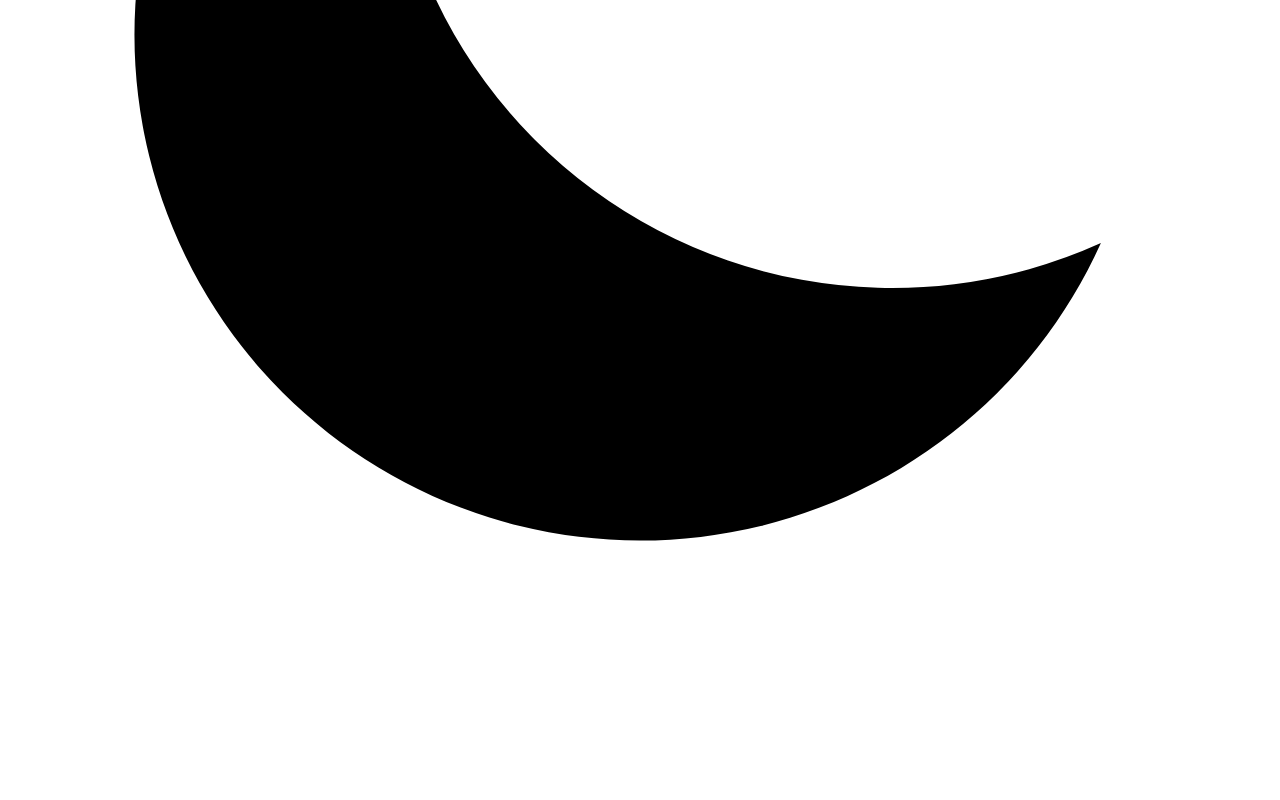
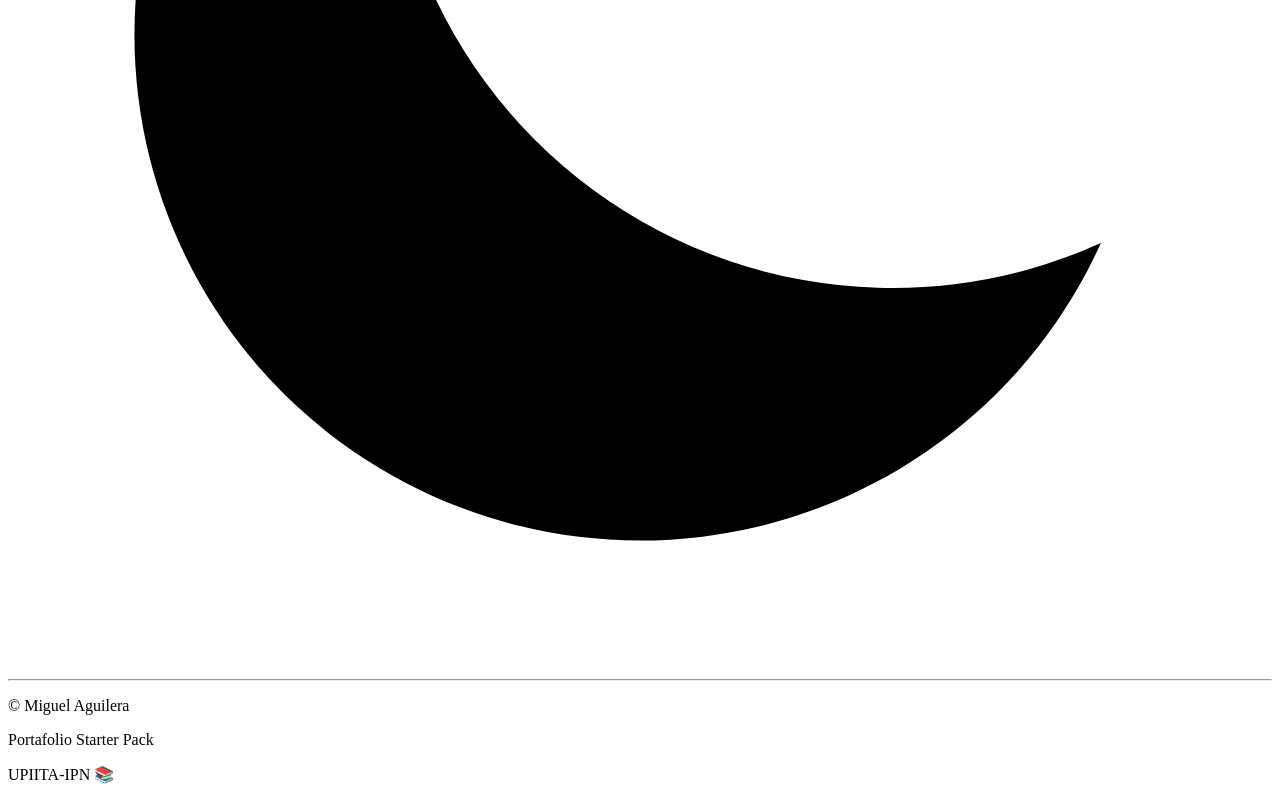
Before and after one commit to MrMannye/Portafolio-Manu, a Next.js app: page / in a window 1280 px wide. Shown: the part 1136-1936 px from the top of the page. Before the commit the page ends 1815 px from the top, so only its background shows below. Built offline with nearby package versions, Linux system fonts and the light colour scheme.

Commit message:
Layout Footer

```diff
--- /dev/null
+++ b/components/Footer.js
@@ -0,0 +1,11 @@
+export default function Footer() {
+    return (
+        <footer className='flex flex-col justify-center items-center text-sm py-3'>
+            <div className='flex justify-center items-center space-x-4'>
+                <p>© Miguel Aguilera</p>
+                <p>Portafolio Starter Pack</p>
+                <p>UPIITA-IPN 📚  </p>
+            </div>
+        </footer>
+    )
+}
--- a/components/Layout.js
+++ b/components/Layout.js
@@ -1,10 +1,15 @@
 import Header from "./Header"
+import Footer from "./Footer"
 
 function Layout({children}) {
     return (
         <div className='Layout'>
             <Header></Header>
             {children}
+            <div className='px-8'>
+                <hr />
+                <Footer></Footer>
+            </div>
         </div>
     )
 }
--- a/pages/index.js
+++ b/pages/index.js
@@ -2,13 +2,11 @@ import Head from 'next/head'
 
 export default function Home() {
   return (
-    <div className="flex flex-col items-center justify-center min-h-screen py-2">
+    <div className="flex flex-col justify-center py-2">
       <Head>
         <title>Portafolio Manu</title>
         <link rel="icon" href="/favicon.ico" />
       </Head>
-
-
     </div>
   )
 }
--- a/styles/global.css
+++ b/styles/global.css
@@ -1,7 +1,6 @@
 @tailwind base;
 @tailwind components;
 @tailwind utilities;
-
 
 @layer base {
     body{
```
